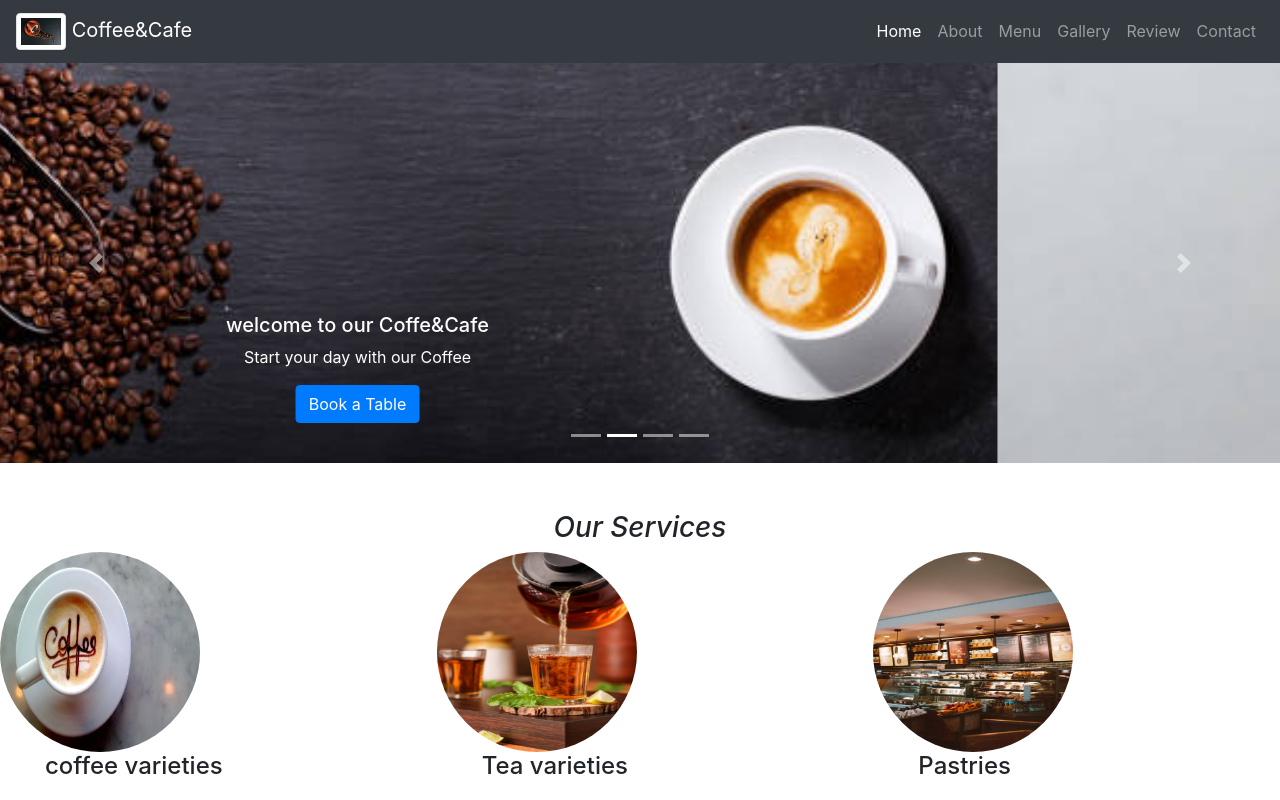
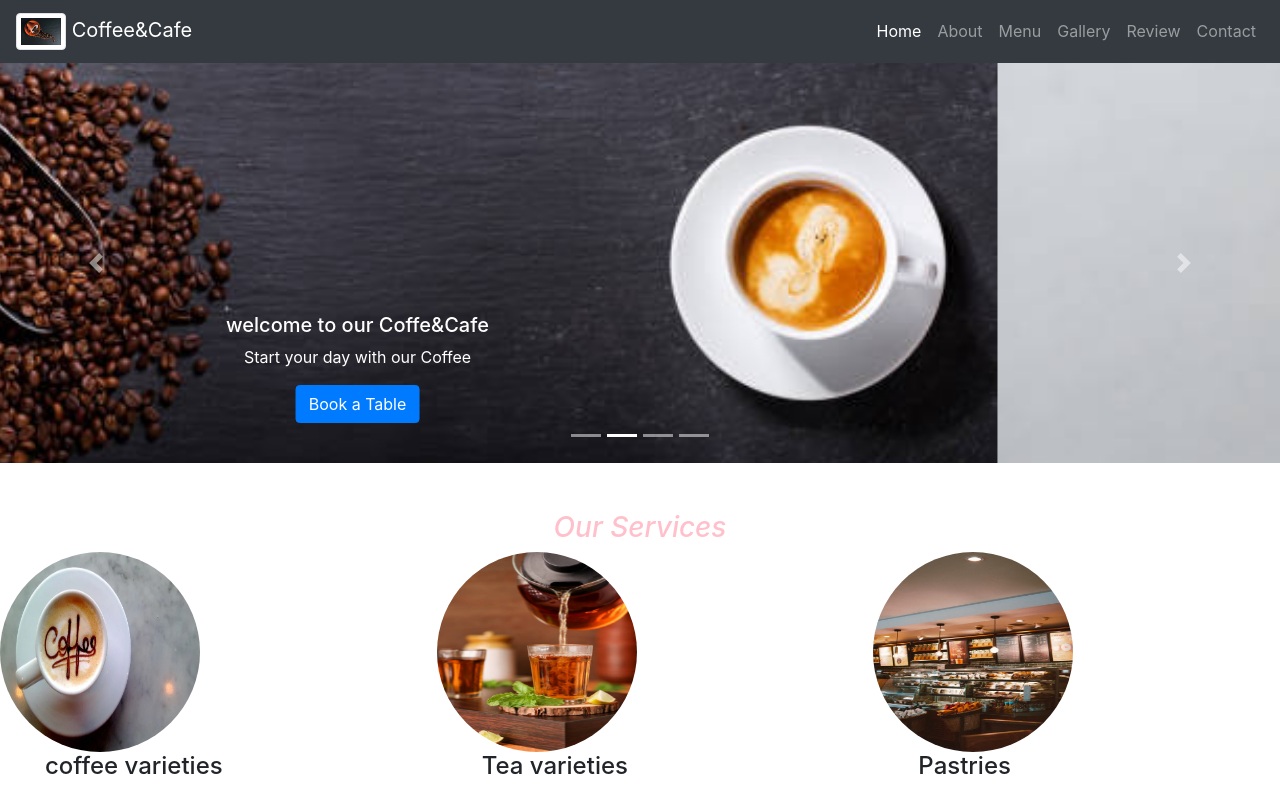
Before and after one commit to Shivalakshmi1326/Coffee-shop, a plain HTML site: page index.html in a window 1280 px wide. Shown: the top 800 px of the page. Drawn offline with nearby package versions, Linux system fonts and the light colour scheme.

Commit message:
Update index.html

```diff
--- a/index.html
+++ b/index.html
@@ -235,7 +235,7 @@
      </div>
 <br>
   <br>
-     <h3 class="animate__animated animate__lightSpeedInLeft" style="text-align: center; text-color: pink;"><i>Our Services</i></h3>
+     <h3 class="animate__animated animate__lightSpeedInLeft" style="text-align: center; color: pink;"><i>Our Services</i></h3>
 
      <div class="row">
 
```
